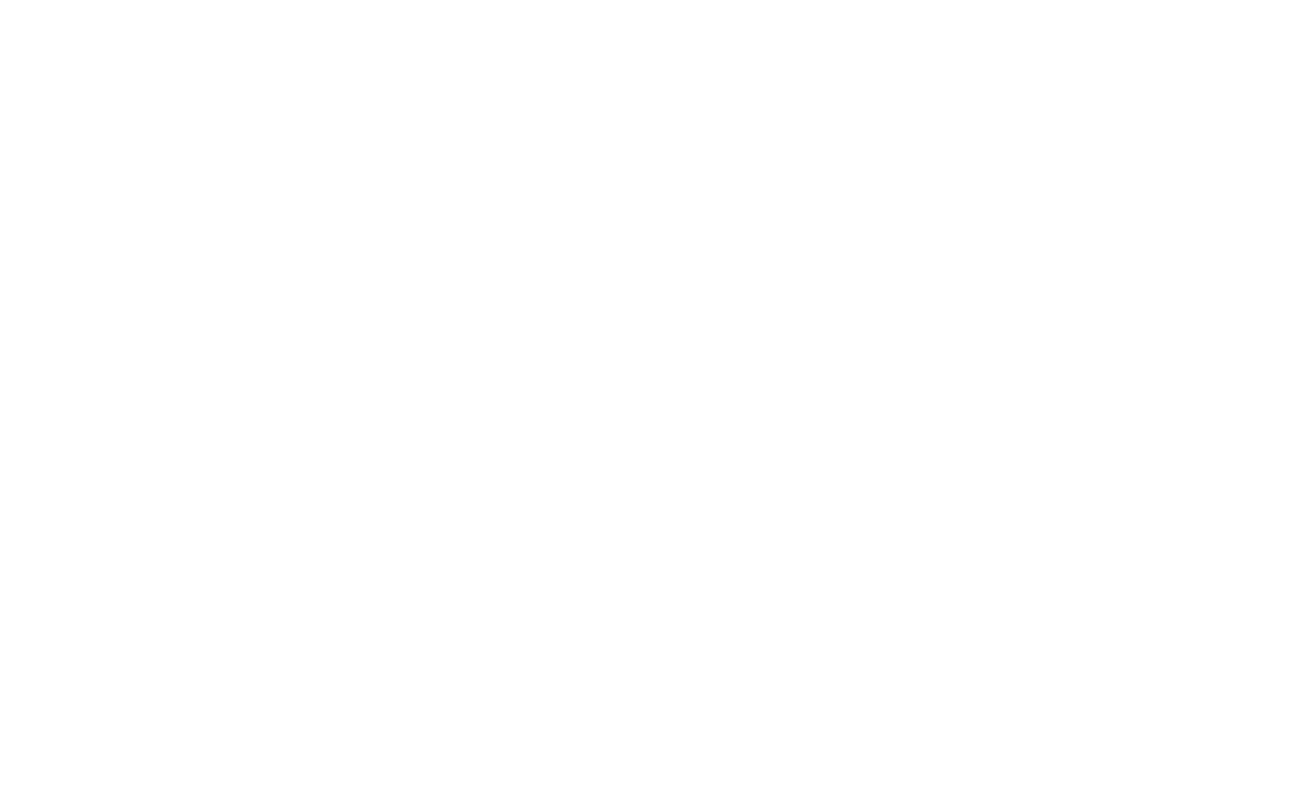
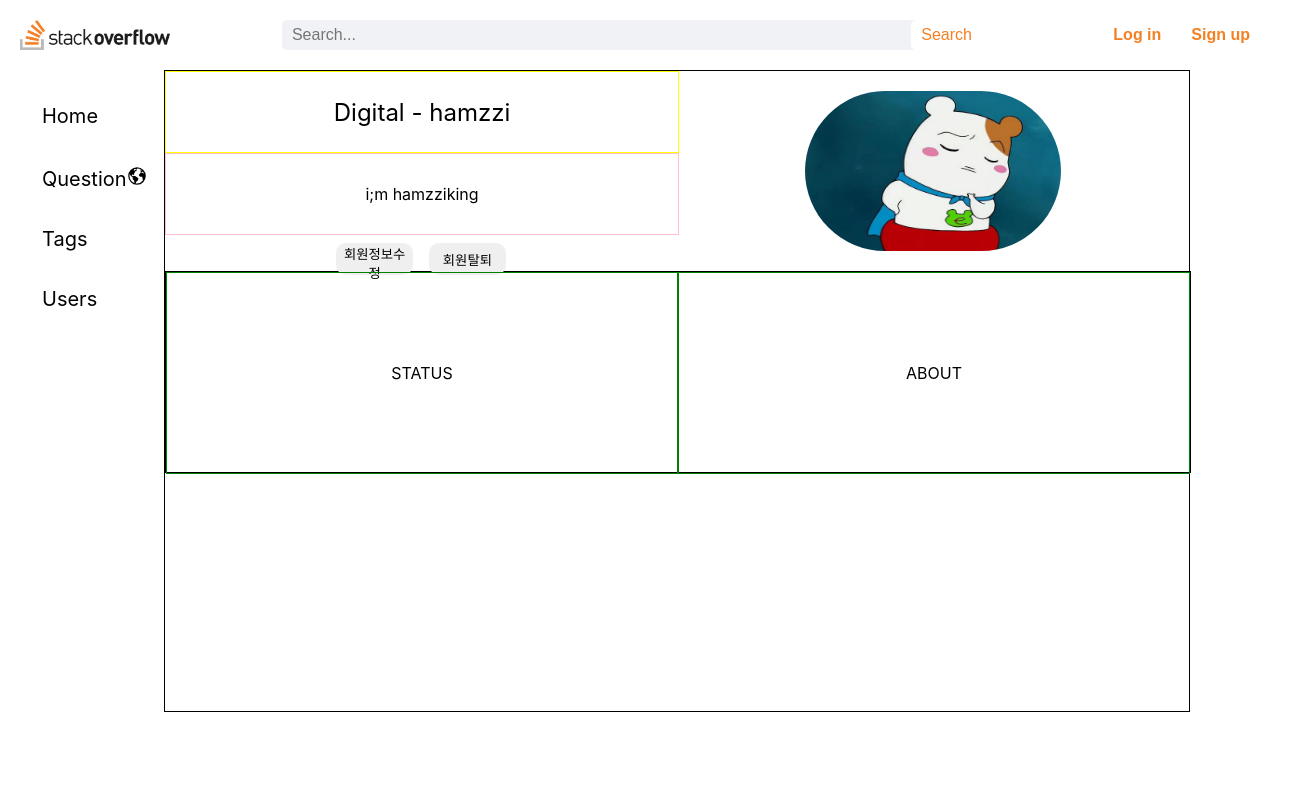
Before and after one commit to codestates-seb/seb43_pre_005, a React (Create React App) app in the folder client/: page /members in a window 1280 px wide. Before the commit this address had no page. Shown: the top 800 px of the page, 1304 px wide, since content can reach past the window. Built offline with nearby package versions, Linux system fonts and the light colour scheme.

Commit message:
FE_MyPage초안생성
-MyPage 레이아웃 초안입니다

```diff
--- a/client/src/App.js
+++ b/client/src/App.js
@@ -9,6 +9,7 @@ import HomeMonth from "./pages/HomeMonth";
 import UserCreate from "./pages/UserCreate";
 import UserLogin from "./pages/UserLogin";
 import QuestionCreate from "./pages/QuestionCreate";
+import MyPage from "./pages/Mypage";
 
 function App() {
   return (
@@ -23,6 +24,7 @@ function App() {
         <Route path="/users/login" element={<UserLogin />}></Route>
         <Route path="/questions" element={<Questions />}></Route>
         <Route path="/questions/create" element={<QuestionCreate />} />
+        <Route path="/members" element={<MyPage />} />
       </Routes>
     </BrowserRouter>
   );
--- a/client/src/components/Question.js
+++ b/client/src/components/Question.js
@@ -2,6 +2,7 @@ import styled from "styled-components";
 import { useNavigate } from "react-router-dom";
 
 const QuestionContainer = styled.div`
+  position: relative;
   border: solid 1px gray;
   margin: 0.5rem;
   width: 50vw;
--- /dev/null
+++ b/client/src/pages/Mypage.js
@@ -0,0 +1,125 @@
+import Layout from "../components/common/Layout";
+import styled from "styled-components";
+import { useState } from "react";
+
+const HeadContainer = styled.div`
+  border: 1px solid black;
+  /* display: flex;
+  flex-direction: column; */
+  width: 80vw;
+  height: 80vh;
+
+  .user-box {
+    width: 80vw;
+    height: 25vh;
+
+    display: flex;
+
+    > .picture-box {
+      width: 40vw;
+
+      > .name-box {
+        border: 1px solid yellow;
+        justify-content: center;
+        align-items: center;
+        display: flex;
+        width: 40vw;
+        height: 10vh;
+        font-size: x-large;
+      }
+
+      > .explain-box {
+        display: flex;
+        align-items: center;
+        justify-content: center;
+        width: 40vw;
+        height: 10vh;
+        border: 1px solid pink;
+      }
+      > .button-box {
+        display: flex;
+        align-items: center;
+        justify-content: center;
+        button {
+          border: none;
+          border-radius: 10px;
+          margin: 0.5rem;
+          width: 6vw;
+          height: 4vh;
+          cursor: pointer;
+        }
+      }
+    }
+    .user-picture {
+      width: 40vw;
+      display: flex;
+      align-items: center;
+      justify-content: center;
+      > .hamzzi {
+        width: 20vw;
+        height: 20vh;
+        border-radius: 100px;
+      }
+    }
+  }
+`;
+
+const ContentBox = styled.div`
+  .second-box {
+    width: 80vw;
+    height: 25vh;
+    border: 1px solid black;
+    display: flex;
+
+    > .status-box {
+      width: 40vw;
+      height: 25vh;
+      border: 1px solid green;
+      align-items: center;
+      display: flex;
+      justify-content: center;
+    }
+
+    > .about-box {
+      width: 40vw;
+      height: 25vh;
+      border: 1px solid green;
+      align-items: center;
+      display: flex;
+      justify-content: center;
+    }
+  }
+`;
+const MyPage = () => {
+  return (
+    <Layout>
+      <HeadContainer>
+        <div className="user-box">
+          <div className="picture-box">
+            <div className="name-box">Digital - hamzzi</div>
+            <div className="explain-box">i;m hamzziking</div>
+            <div className="button-box">
+              <button>회원정보수정</button>
+              <button>회원탈퇴</button>
+            </div>
+          </div>
+          <div className="user-picture">
+            <img
+              className="hamzzi"
+              alt="hamster_picture"
+              src="img/hamster.jpeg"
+            />
+          </div>
+        </div>
+        <ContentBox>
+          <div className="second-box">
+            <div className="status-box">STATUS</div>
+            <div className="about-box">ABOUT</div>
+          </div>
+        </ContentBox>
+      </HeadContainer>
+    </Layout>
+  );
+};
+
+export default MyPage;
```
